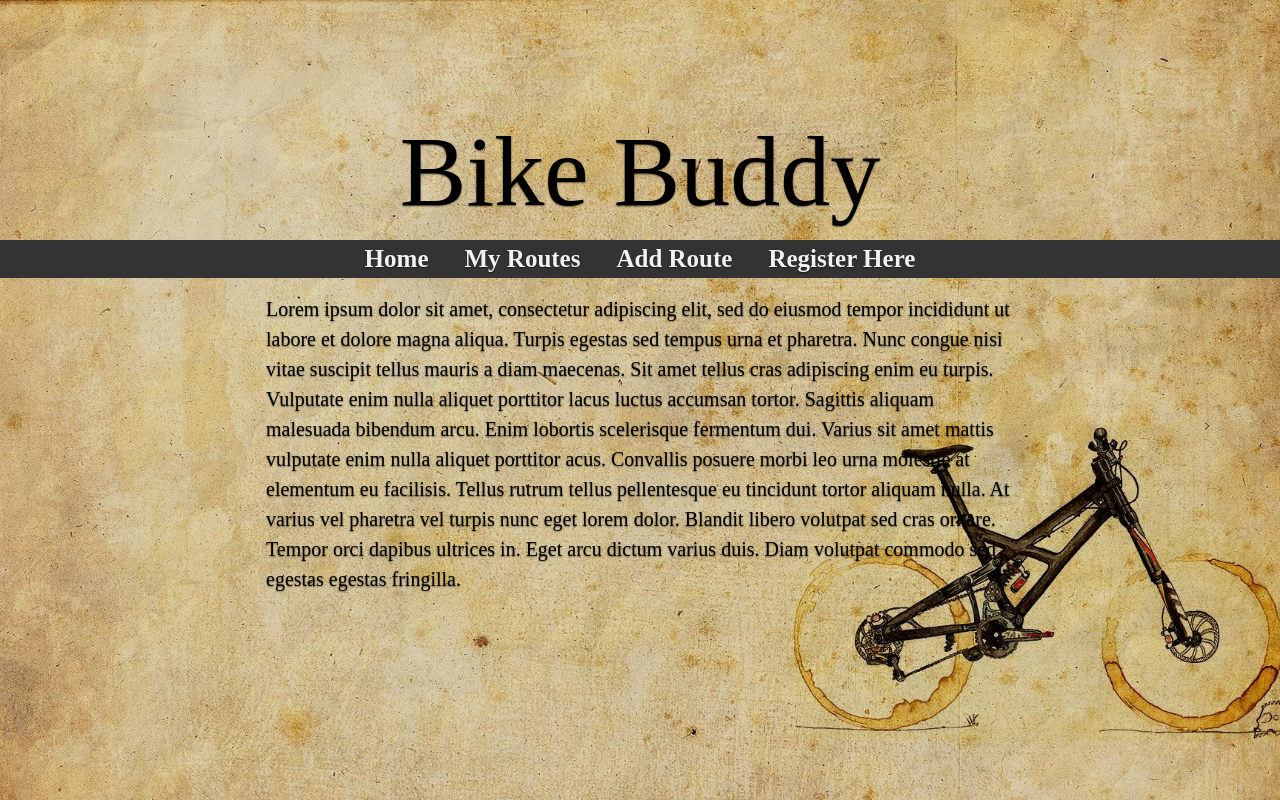
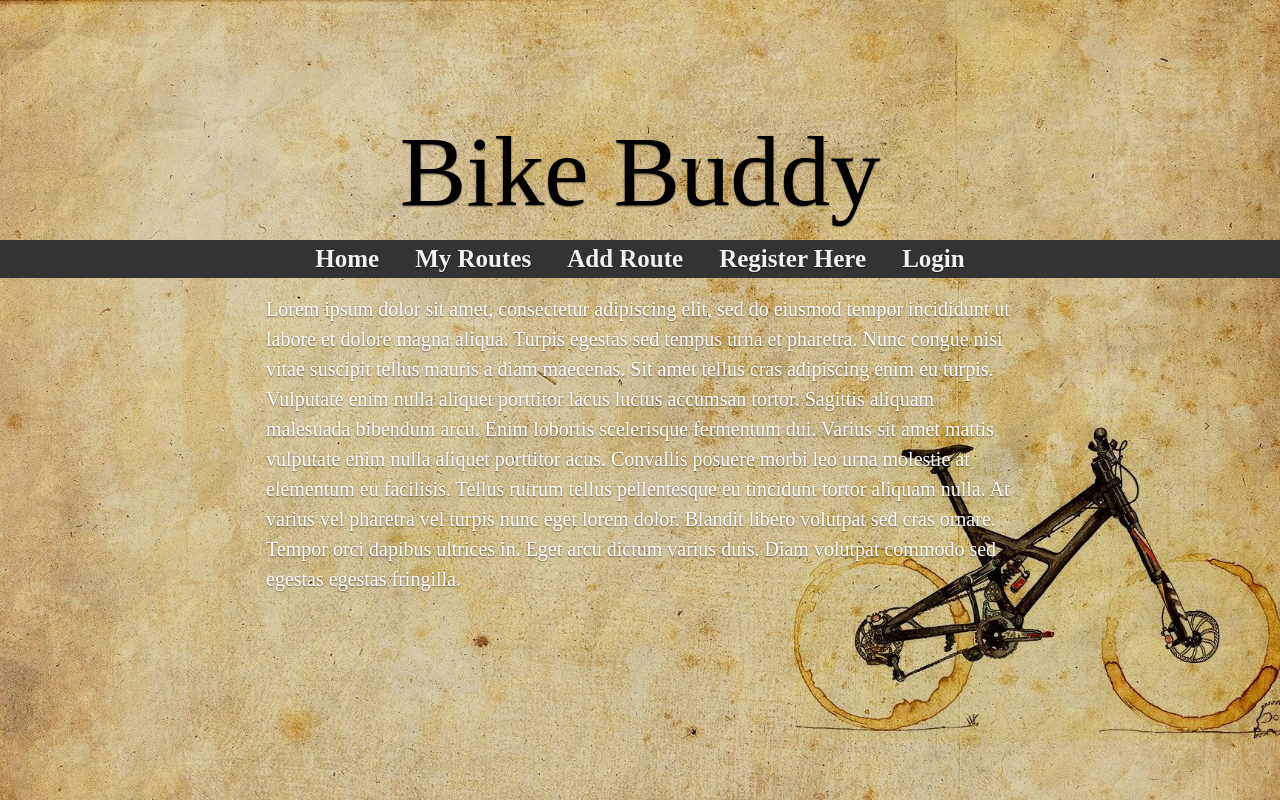
Before and after one commit to chrisb9719/bikebuddy, a Django app: page / in a window 1280 px wide. Run offline with Django 3.2, Linux system fonts and the light colour scheme; parts of the project's set-up code (start-up, migrations or seed data) failed here and were passed over; some libraries are stand-ins or nearby versions; some web fonts are replaced.

Commit message:
User authentication nearly done

```diff
--- a/bikebuddy/urls.py
+++ b/bikebuddy/urls.py
@@ -14,12 +14,13 @@ urlpatterns = patterns('',
     # url(r'^admin/doc/', include('django.contrib.admindocs.urls')),
 
     # Uncomment the next line to enable the admin:
-    # url(r'^admin/', include(admin.site.urls)),
     url(r'^buddyapp/', include('buddyapp.urls')),
 	url(r'^$', views.index, name = 'index'),
     url(r'^home/$', views.index, name='index'),
     url(r'^my_routes/$', views.my_routes, name='my_routes'),
     url(r'^add_route/$', views.add_route, name='add_route'),
+    url(r'^registration/regisitration_form/$', views.register, name='register'),
+    url(r'^registration/login/$', views.login, name='login'),
    # url(r'^admin/', admin.site.urls, name = 'admin'),
     #url(r'^route/(?P<route_name_slug>[\w\-]+)/$', views.show_route, name='show_route'),
     #url(r'^my_routes/$', views.my_routes, name='my_routes'),
--- a/buddyapp/models.py
+++ b/buddyapp/models.py
@@ -18,9 +18,9 @@ class UserProfile(models.Model):
     def __unicode__(self):
         return self.user.username
 
-def create_user_profile(sender, instance, created, **kwargs):
-    if created:
-        UserProfile.objects.create(user=instance)
+    def create_user_profile(sender, instance, created, **kwargs):
+        if created:
+            UserProfile.objects.create(user=instance)
 
 
 
--- a/buddyapp/urls.py
+++ b/buddyapp/urls.py
@@ -5,5 +5,4 @@ urlpatterns = patterns('',
     url(r'^$', views.index, name = 'index'),
     url(r'^my_routes/$', views.my_routes, name='my_routes'),
     url(r'^add_route/$', views.add_route, name='add_route'),
-    url(r'^regisiter/$', views.register, name='register'),
 )
--- a/buddyapp/views.py
+++ b/buddyapp/views.py
@@ -2,7 +2,9 @@
 from django.http import HttpResponse
 from django.template import RequestContext
 from django.shortcuts import render_to_response, render
-from buddyapp.forms import UploadRouteForm, UserForm, ProfileForm
+from django.contrib.auth import authenticate, login
+from django.http import HttpResponseRedirect, HttpResponse
+from buddyapp.forms import UploadRouteForm, UserForm, UserProfileForm
 import gpxpy
 import gpxpy.gpx
 
@@ -39,15 +41,34 @@ def register(request):
             user = user_form.save()
             user.set_password(user.password)
             user.save()
-            profile = profile_form.save()
+            profile = profile_form.save(commit=False)
             profile.user = user
             profile.save()
-            registered=True
+            registered = True
         else:
             print user_form.errors, profile_form.errors
     else:
         user_form = UserForm()
-        profile_form = ProfileForm()
-    return render_to_response('registration/registration_form.html',
+        profile_form = UserProfileForm()
+    return render_to_response('registration/register.html',
                              {'user_form': user_form, 'profile_form': profile_form, 'registered': registered},
                               context)
+
+
+def user_login(request):
+    context = RequestContext(request)
+    if request.method == True:
+        username = request.POST['username']
+        password = request.POST['password']
+        user = authenticate(username = username, password = password)
+        if user is not None:
+            if user.is_active():
+                login(request, user)
+                return HttpResponseRedirect('/buddyapp/')
+            else:
+                return HttpResponse("Your BikeBuddy account is disabled")
+        else:
+            print "Invalid login details: {0}. {1}".format(username, password)
+            return HttpResponseRedirect("Invalid login details supplied")
+    else:
+        return render_to_response('registration/login.html', {}, context)
--- a/static/css/cover.css
+++ b/static/css/cover.css
@@ -66,16 +66,19 @@ body {
 	margin-left: 250px;
 	text-align: left;
 	font-size: 20px;
+	color: white;
 }
 
 .form-text {
 	text-align: center;
-	font-size: 20px
+	font-size: 20px;
+	color: white;
 }
 
 .form-submit{
 	text-align: center;
 	font-size: 20px;
+	color: white;
 }
 /*
  * Header
--- a/templates/buddyapp/base.html
+++ b/templates/buddyapp/base.html
@@ -31,6 +31,7 @@ an account. If user is logged in, home page informs them of this. -->
      <a href="{% url 'my_routes' %}">My Routes</a>
      <a href="{% url 'add_route' %}">Add Route</a>
      <a href="{% url 'register' %}">Register Here</a>
+     <a href="/registration/login">Login</a>
 
    </div>
     {% block body %}
--- a/templates/buddyapp/home.html
+++ b/templates/buddyapp/home.html
@@ -5,6 +5,9 @@ Home
 {% endblock %}
 
 {% block body %}
+  {% if user.is_authenticated %}
+    <p class="center-text">You are logged in</p>
+  {% endif %}
     <p class="center-text">
        Lorem ipsum dolor sit amet, consectetur adipiscing elit, sed do eiusmod tempor incididunt ut labore et dolore magna aliqua. Turpis egestas sed tempus urna et pharetra. Nunc congue nisi vitae suscipit tellus mauris a diam maecenas. Sit amet tellus cras adipiscing enim eu turpis. Vulputate enim nulla aliquet porttitor lacus luctus accumsan tortor. Sagittis aliquam malesuada bibendum arcu. Enim lobortis scelerisque fermentum dui. Varius sit amet mattis vulputate enim nulla aliquet porttitor acus. Convallis posuere morbi leo urna molestie at elementum eu facilisis. Tellus rutrum tellus pellentesque eu tincidunt tortor aliquam nulla. At varius vel pharetra vel turpis nunc eget lorem dolor. Blandit libero volutpat sed cras ornare. Tempor orci dapibus ultrices in. Eget arcu dictum varius duis. Diam volutpat commodo sed egestas egestas fringilla.
     </p>
--- a/templates/registration/login.html
+++ b/templates/registration/login.html
@@ -1,6 +1,9 @@
-{% extends "bikebuddy/base.html" %}
+{% extends "buddyapp/base.html" %}
 <!--> Template for login screen. Prompts user to enter username and password, and links to password reset
 with 'Forgot Password?'. Also links user to register if not a member. </!-->
+{% block title %}
+login
+{% endblock %}
 {% block body %}
 	<form class="signin-form" role="form" method="post" action=".">
 		{% csrf_token %}
```
Also changed, not shown: buddyapp/forms.py (+15 -1 lines), templates/registration/register.html (renamed from templates/registration/registration_form.html), 6 other files.
